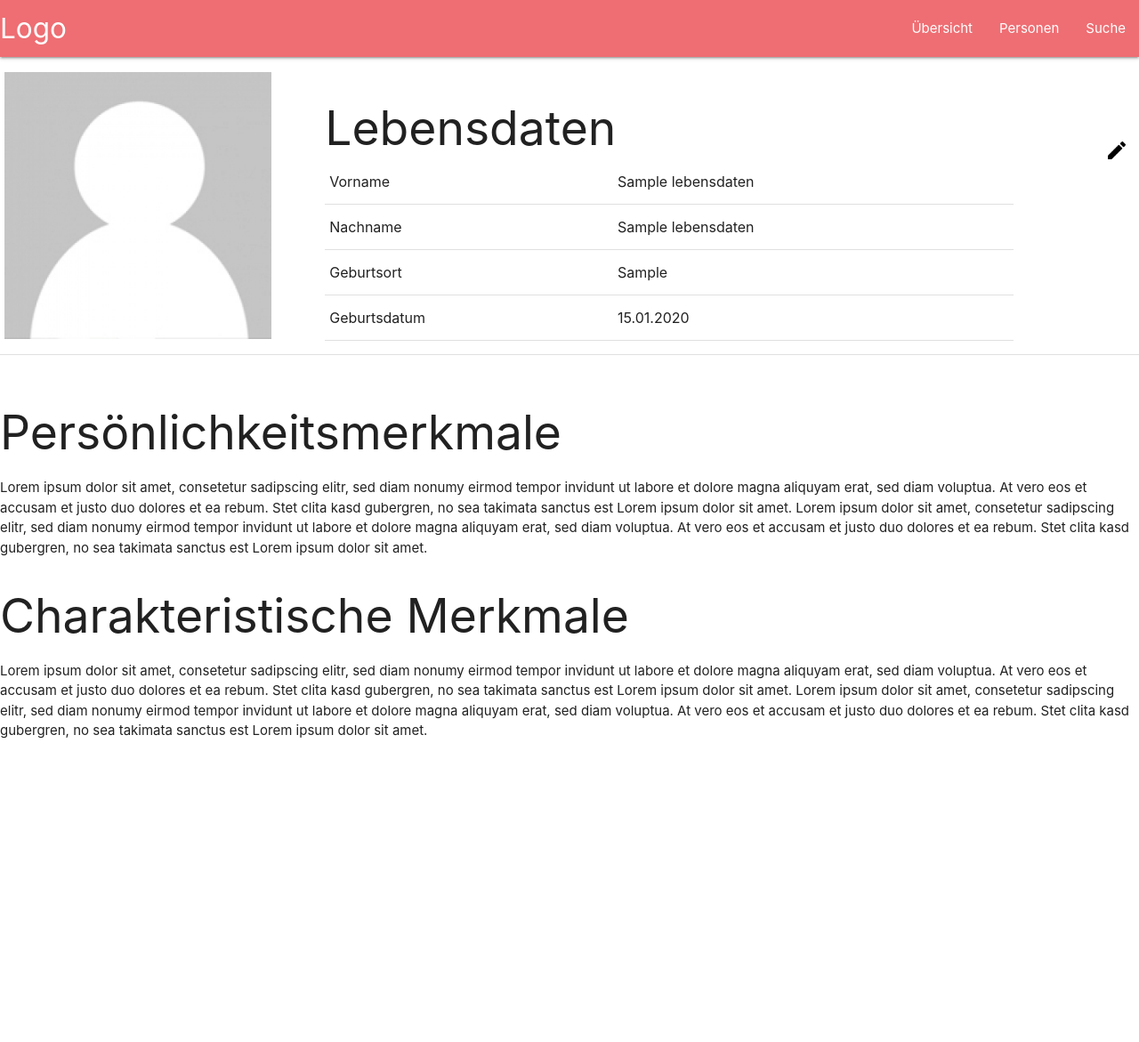
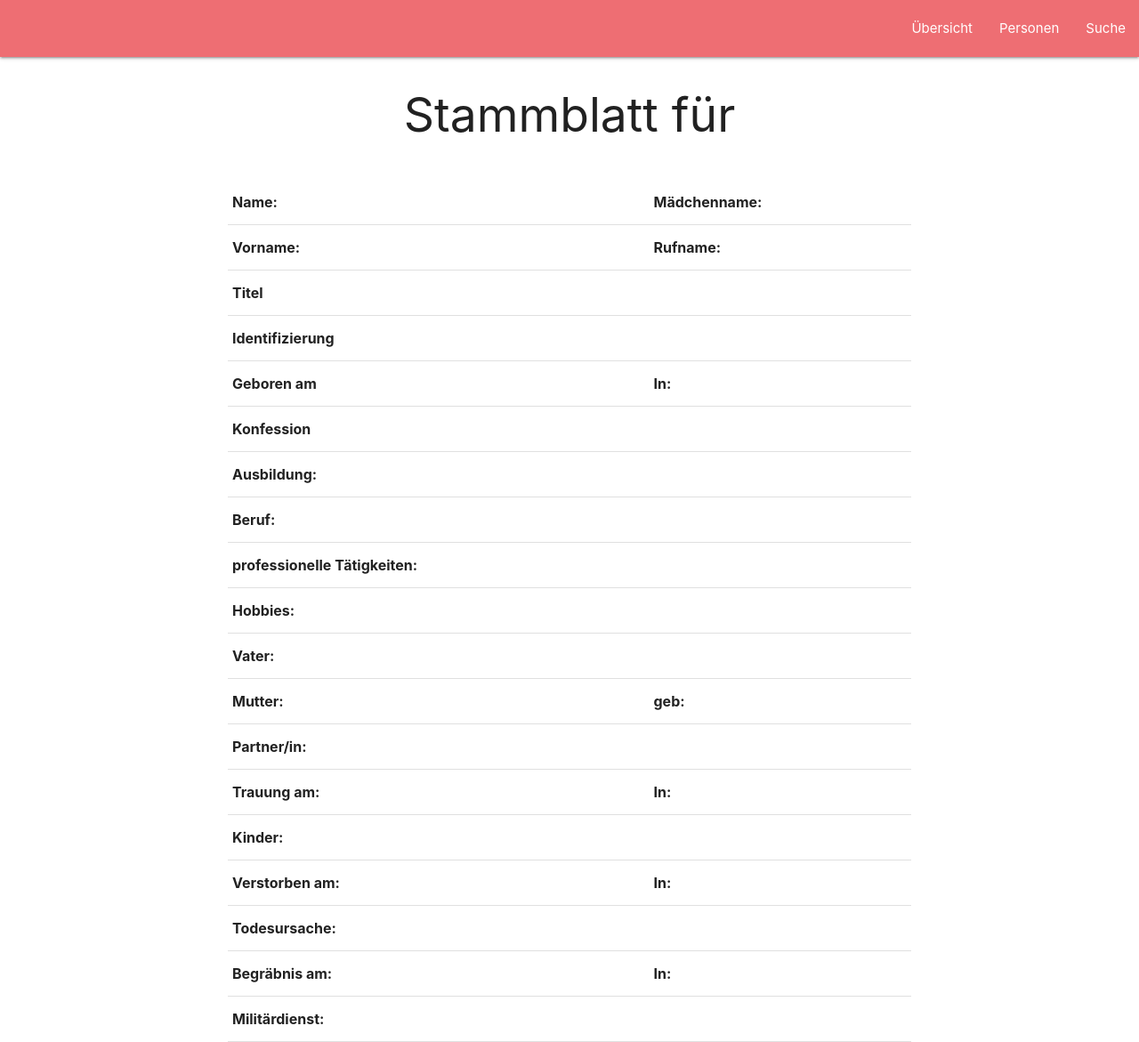
Before and after one commit to mmoskovic-tgm/Projekt_4_WS, a PHP site: page /nahansicht.php in a window 1280 px wide. Shown: the whole page at 89% size. Before the commit the page ends 830 px from the top, so only its background shows below. Run offline with PHP 8.4, Linux system fonts and the light colour scheme; tables that the repository leaves empty hold one stand-in row (values such as "Sample post").

Commit message:
Nahansicht zu Stammblatt 1 done

```diff
--- a/nahansicht-gui.php
+++ b/nahansicht-gui.php
@@ -1,96 +1,131 @@
 <!doctype html>
 <html>
 	<head>
-<meta charset="utf-8">
+		<meta charset="UTF-8">
+
 		<title>FamArch</title>
 
-	<link type="text/css" rel="stylesheet" href="materialize/css/materialize.min.css"  media="screen,projection"/>
-	<link rel="stylesheet" href="style.css" >
+	<link type="text/css" rel="stylesheet" href="materialize/css/materialize.min.css" media="screen,projection">
+	<link rel="stylesheet" href="style.css">
+
       <!--Let browser know website is optimized for mobile-->
-      <meta name="viewport" content="width=device-width, initial-scale=1.0"/>
+      <meta name="viewport" content="width=device-width, initial-scale=1.0">
 </head>
 
 <body>
 	<nav>
     <div class="nav-wrapper">
-      <a href="#" class="brand-logo">Logo</a>
+		<!--<img src="img/logo.png" class="brand-logo" width="3.5%" height="90%" hspace="20">	-->
     	<ul id="nav-mobile" class="right hide-on-med-and-down">
-        <li><a href="uebersicht.php">Übersicht</a></li>
+			<li><a href="FamArch/uebersicht.php">Übersicht</a></li>
 			<li><a href="badges.html">Personen</a></li>
 			<li><a href="collapsible.html">Suche</a></li>
      	</ul>
     </div>
   </nav>
 
+	<h2 style="text-align:center;">Stammblatt für <?php echo $person['nachname']?> <?php echo $person['vorname']?></h2>
+	<br>
+	<div class="nahansichtGesamtTabelle">
 		<table>
+			<tbody>
+			  <tr>
 
-		<!-- Tablle 1 mit Bild und Lebensdaten -->
-		<tr>
-			<table class="nahansichtGesamtTabelle">
-				<tr>
-					<td><img src="img/testImg/person.jpg" width="300px" height="300px"></td>
-					<td>
+				 <td><b>Name:</b></td>
+				<td><?php echo $person['nachname']?></td>
 
-						<div class="lebensdatenHeadingBox">
-							<i class="material-icons editPersonIcon">
-								<a href="nahansicht-bearbeiten.php">
-									<img src="img/edit.png" width="20px" height="20px">
-								</a>
-							</i>
-							<h2 class="lebensdatenHeading">Lebensdaten</h2>
+				<td><b>Mädchenname:</b></td>
+				<td><?php echo $person['maedName']?></td>
 
-
-						</div>
-
-						<table class="wichtigeLebensdaten">
-							<tr>
-								<td>Vorname</td>
-								<td><?php echo $person['vorname']?></td>
 			  </tr>
 			  <tr>
-								<td>Nachname</td>
-								<td><?php echo $person['nachname']?></td>
+				<td><b>Vorname:</b></td>
+				<td><?php echo $person['vorname']?></td>
+				<td><b>Rufname:</b></td>
+				<td><?php echo $person['rufname']?></td>
 			  </tr>
 			  <tr>
-								<td>Geburtsort</td>
+				<td><b>Titel</b></td>
+				<td><?php echo $person['titel']?></td>
+			  </tr>
+			  <tr>
+				<td><b>Identifizierung</b></td>
+				<td><?php echo $person['kurzzeichen']?></td>
+			  </tr>
+			  <tr>
+				<td><b>Geboren am</b></td>
+				<td><?php echo $person['gebDatum']?></td>
+				<td><b>In:</b></td>
 				<td><?php echo $person['gebOrt']?></td>
 			  </tr>
 			  <tr>
-								<td>Geburtsdatum</td>
-								<td><?php echo $person['gebDatum']?></td>
+				<td><b>Konfession</b></td>
+				<td><?php echo $person['konfession']?></td>
 			  </tr>
-						</table>
-
-					</td>
+			  <tr>
+				<td><b>Ausbildung:</b></td>
+				<td><?php echo $person['ausbildung']?></td>
 			  </tr>
-			</table>
-
+			  <tr>
+				<td><b>Beruf:</b></td>
+				<td><?php echo $person['berufLaufbahn']?></td>
+			  </tr>
+			  <tr>
+				<td><b>professionelle Tätigkeiten:</b></td>
+				<td><?php echo $person['profTaetigkeiten']?></td>
+			  </tr>
+			  <tr>
+				<td><b>Hobbies:</b></td>
+				<td><?php echo $person['hobbies']?></td>
+			  </tr>
+			  <tr>
+				<td><b>Vater:</b></td>
+				<td><?php echo $person['vater']?></td>
+			  </tr>
+			  <tr>
+				<td><b>Mutter:</b></td>
+				<td><?php echo $person['mutter']?></td>
+				<td><b>geb:</b></td>
+				<td><?php echo $person['gebMutter']?></td>
+			  </tr>
+			  <tr>
+				<td><b>Partner/in:</b></td>
+				<td><?php echo $person['partnerin']?></td>
+			  </tr>
+			  <tr>
+				<td><b>Trauung am:</b></td>
+				<td><?php echo $person['trauDatum']?></td>
+				<td><b>In:</b></td>
+				<td><?php echo $person['trauOrt']?></td>
+			  </tr>
+			  <tr>
+				<td><b>Kinder:</b></td>
+				<td><?php echo $person['kind']?></td>
+			  </tr>
+			  <tr>
+				<td><b>Verstorben am:</b></td>
+				<td><?php echo $person['verstorbenAm']?></td>
+				<td><b>In:</b></td>
+				<td><?php echo $person['verstorbenIn']?></td>
+			  </tr>
+			  <tr>
+				<td><b>Todesursache:</b></td>
+				<td><?php echo $person['todUrsache']?></td>
+			  </tr>
+			  <tr>
+				<td><b>Begräbnis am:</b></td>
+				<td><?php echo $person['begraebnisAm']?></td>
+				<td><b>In:</b></td>
+				<td><?php echo $person['begraebnisIn']?></td>
+			  </tr>
+			  <tr>
+				<td><b>Militärdienst:</b></td>
+				<td><?php echo $person['militaerdienst']?></td>
 			  </tr>
 
-		<br>
-
-		<!-- Tablle 2 mit Persoenlichkeitsmerkmalen -->
-		<tr>
-			<td>
-			<h2> Persönlichkeitsmerkmale</h2>
-			Lorem ipsum dolor sit amet, consetetur sadipscing elitr, sed diam nonumy eirmod tempor invidunt ut labore et dolore magna aliquyam erat, sed diam voluptua. At vero eos et accusam et justo duo dolores et ea rebum. Stet clita kasd gubergren, no sea takimata sanctus est Lorem ipsum dolor sit amet. Lorem ipsum dolor sit amet, consetetur sadipscing elitr, sed diam nonumy eirmod tempor invidunt ut labore et dolore magna aliquyam erat, sed diam voluptua. At vero eos et accusam et justo duo dolores et ea rebum. Stet clita kasd gubergren, no sea takimata sanctus est Lorem ipsum dolor sit amet.
-			</td>
-		</tr>
+			</tbody>
+		  </table>
+	</div>
 
 
-
-		<!-- Tablle 3 mit Charakteristischen Merkmalen -->
-		<tr>
-			<td>
-			<h2>Charakteristische Merkmale</h2>
-			Lorem ipsum dolor sit amet, consetetur sadipscing elitr, sed diam nonumy eirmod tempor invidunt ut labore et dolore magna aliquyam erat, sed diam voluptua. At vero eos et accusam et justo duo dolores et ea rebum. Stet clita kasd gubergren, no sea takimata sanctus est Lorem ipsum dolor sit amet. Lorem ipsum dolor sit amet, consetetur sadipscing elitr, sed diam nonumy eirmod tempor invidunt ut labore et dolore magna aliquyam erat, sed diam voluptua. At vero eos et accusam et justo duo dolores et ea rebum. Stet clita kasd gubergren, no sea takimata sanctus est Lorem ipsum dolor sit amet.
-			</td>
-		</tr>
-
-
-	</table>
-
-
-	<script type="text/javascript" src="materialize/js/materialize.min.js"></script>
-</body>
-</html>
+</body></html>
--- a/nahansicht.php
+++ b/nahansicht.php
@@ -2,10 +2,11 @@
 include 'open.php';
 
 //Test ID
-$curPerson=1;
+$curPerson=2;
 
 $row=$pdo -> query("SELECT * FROM lebensdaten WHERE id=$curPerson");
 $person=$row->fetch();
+//$vaterVor=$pdo -> query("SELECT vorname FROM lebensdaten WHERE id=$person['vater']");
 
 //Geburtsdatum Format anpassen
 if(isset($person['gebDatum']))	{
--- a/style.css
+++ b/style.css
@@ -67,12 +67,13 @@ line {
 }
 
 .nahansichtGesamtTabelle {
-	table-layout: auto;
+	width: 60%;
+	margin-left: 20%;
 }
-.nahansichtTextinput {
-	margin-left: 2.5%;
-	width: 80%;
+.test {
+	width: 50%;
 }
+
 
 
 
```
Lines whose indentation alone changed are shown as unchanged.
